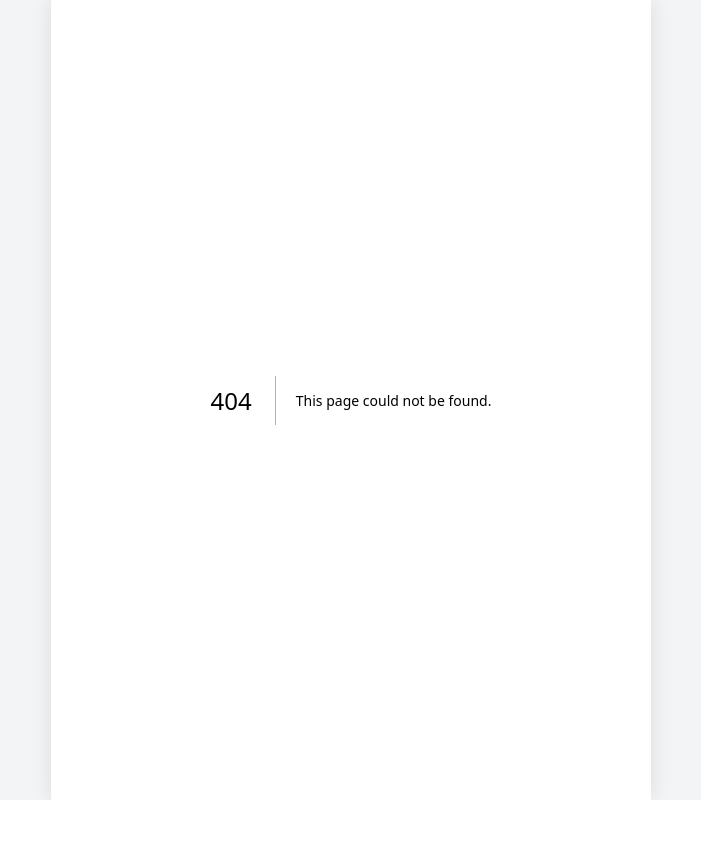
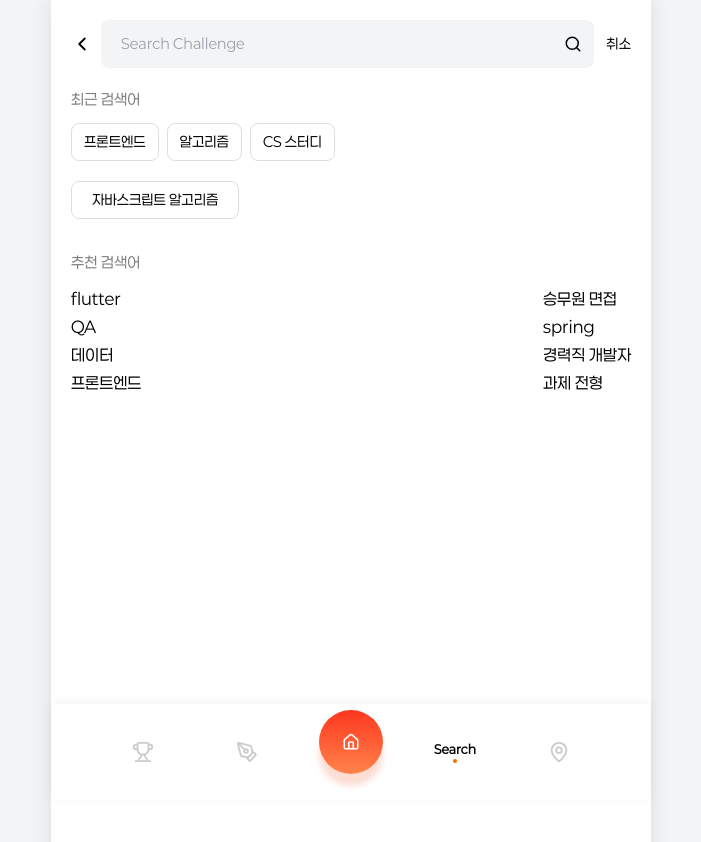
Before and after one commit to yeeun426/moyeo-web, a Next.js app: page /search in a window 1280 px wide. Before the commit this address had no page. Shown: the top 842 px of the page, without its empty margins (289-990 px from the left). Before the commit the page ends 800 px from the top, so only its background shows below. Built offline with nearby package versions, Linux system fonts and the light colour scheme.

Commit message:
feat : 검색 api 연동

```diff
--- /dev/null
+++ b/src/app/search/page.tsx
@@ -0,0 +1,185 @@
+"use client";
+
+import { useState } from "react";
+import { useRouter } from "next/navigation";
+import { ChevronLeft, Search, Calendar } from "lucide-react";
+import challengeApiService from "service/challengeService";
+
+function formatDate(dateStr: string) {
+  const date = new Date(dateStr);
+  return `${date.getFullYear()}.${date.getMonth() + 1}.${date.getDate()}`;
+}
+
+function getIconColor(type: string, status: string) {
+  if (status === "RECRUITING") return "#10b981"; // green
+  if (status === "INPROGRESS") return "#3b82f6"; // blue
+  if (status === "CLOSED") return "#f59e0b"; // yellow
+  return "#6b7280"; // gray
+}
+
+export default function SearchPage() {
+  const router = useRouter();
+  const [searchInput, setSearchInput] = useState("");
+  const [results, setResults] = useState<any[]>([]);
+  const [loading, setLoading] = useState(false);
+
+  const handleTagPress = (text: string) => {
+    setSearchInput(text);
+    handleSearch(text);
+  };
+
+  const handleSearch = async (keyword?: string) => {
+    const query = keyword ?? searchInput;
+    if (!query.trim()) return;
+
+    try {
+      setLoading(true);
+      const res = await challengeApiService.getChallenges({ search: query });
+      setResults(res.data.content);
+    } catch (err) {
+      console.error("검색 실패:", err);
+    } finally {
+      setLoading(false);
+    }
+  };
+
+  return (
+    <div className="min-h-screen bg-white">
+      <div className="p-5">
+        {/* Search Header */}
+        <div className="flex items-center mb-5">
+          <button onClick={() => router.back()} className="mr-2">
+            <ChevronLeft size={22} />
+          </button>
+
+          <div className="flex items-center flex-1 bg-gray-100 rounded-lg px-3 h-12">
+            <input
+              type="text"
+              placeholder="Search Challenge"
+              className="flex-1 bg-transparent text-sm text-black ml-2 outline-none"
+              value={searchInput}
+              onChange={(e) => setSearchInput(e.target.value)}
+              onKeyDown={(e) => e.key === "Enter" && handleSearch()}
+            />
+            <button onClick={() => handleSearch()}>
+              <Search size={18} className="text-black" />
+            </button>
+          </div>
+
+          <button
+            onClick={() => {
+              setSearchInput("");
+              setResults([]);
+            }}
+            className="ml-3 text-sm font-medium text-black"
+          >
+            취소
+          </button>
+        </div>
+
+        {/* 검색 전 → 추천 검색어 */}
+        {results.length === 0 && !loading && (
+          <>
+            <p className="text-[15px] text-[#7e7e7e] font-jua mb-3">
+              최근 검색어
+            </p>
+
+            <div className="flex flex-wrap mb-3">
+              {["프론트엔드", "알고리즘", "CS 스터디"].map((tag) => (
+                <button
+                  key={tag}
+                  onClick={() => handleTagPress(tag)}
+                  className="border border-[#dedede] rounded-lg py-2 px-3 mr-2 mb-2 text-sm text-black"
+                >
+                  {tag}
+                </button>
+              ))}
+            </div>
+
+            <div className="flex flex-wrap mb-5">
+              <button
+                onClick={() => handleTagPress("자바스크립트 알고리즘")}
+                className="border border-[#dedede] rounded-lg py-2 px-5 mb-3 text-sm text-black"
+              >
+                자바스크립트 알고리즘
+              </button>
+            </div>
+
+            <p className="text-[15px] text-[#7e7e7e] font-jua mb-3 mt-5">
+              추천 검색어
+            </p>
+
+            <div className="flex justify-between mb-6">
+              <p className="text-[16px] text-black leading-7 font-jua whitespace-pre-line">
+                flutter{"\n"}QA{"\n"}데이터{"\n"}프론트엔드
+              </p>
+              <p className="text-[16px] text-black leading-7 font-jua whitespace-pre-line">
+                승무원 면접{"\n"}spring{"\n"}경력직 개발자{"\n"}과제 전형
+              </p>
+            </div>
+          </>
+        )}
+
+        {/* 검색 후 → 결과 */}
+        <div className="space-y-4">
+          {loading ? (
+            <p className="text-gray-500">검색 중...</p>
+          ) : results.length === 0 && searchInput ? (
+            <div className="text-center py-8 text-gray-500">
+              검색 결과가 없습니다.
+            </div>
+          ) : (
+            results.map((challenge) => (
+              <div
+                key={challenge.challengeId}
+                className="bg-white rounded-2xl shadow-md p-4 flex items-center cursor-pointer hover:shadow-lg transition-shadow"
+                onClick={() =>
+                  router.push(`/challenge-detail/${challenge.challengeId}`)
+                }
+              >
+                <Calendar
+                  size={22}
+                  color={getIconColor(challenge.type, challenge.status)}
+                  className="flex-shrink-0"
+                />
+
+                <div className="flex-1 ml-3 flex justify-between items-center">
+                  <div>
+                    <p className="text-xs text-gray-500 mb-1">
+                      {formatDate(challenge.startDate)} ~{" "}
+                      {formatDate(challenge.endDate)}
+                    </p>
+                    <p className="text-base font-semibold text-gray-800">
+                      {challenge.title}
+                    </p>
+                    <p className="text-xs text-gray-400 mt-1">
+                      {challenge.type === "TIME"
+                        ? "시간 챌린지"
+                        : challenge.type}
+                    </p>
+                  </div>
+
+                  <div className="text-right">
+                    <p className="text-xs text-gray-500 mb-1">
+                      {challenge.type === "TIME" && challenge.option.time
+                        ? `${Math.floor(challenge.option.time / 60)}시간`
+                        : challenge.option.start && challenge.option.end
+                          ? `${challenge.option.start} - ${challenge.option.end}`
+                          : ""}
+                    </p>
+                    <p className="text-sm font-semibold text-gray-800">
+                      {challenge.participantsCount}/{challenge.maxParticipants}
+                    </p>
+                    <p className="text-xs text-gray-400">
+                      {challenge.fee.toLocaleString()}원
+                    </p>
+                  </div>
+                </div>
+              </div>
+            ))
+          )}
+        </div>
+      </div>
+    </div>
+  );
+}
--- a/src/components/MainLayout.tsx
+++ b/src/components/MainLayout.tsx
@@ -13,6 +13,7 @@ const tabPages = [
   "/create-challenge",
   "/success",
   "/info-accounts",
+  "/search",
 ];
 
 export default function MainLayout({ children }: MainLayoutProps) {
--- a/src/components/TabBar.tsx
+++ b/src/components/TabBar.tsx
@@ -23,7 +23,7 @@ const tabRoutes = [
     label: "Character",
   },
   { name: "home", path: "/home", icon: Home, label: "Home" },
-  { name: "success", path: "/success", icon: Search, label: "Success" },
+  { name: "search", path: "/search", icon: Search, label: "Search" },
   {
     name: "info-accounts",
     path: "/info-accounts",
--- a/src/service/challengeService.ts
+++ b/src/service/challengeService.ts
@@ -113,10 +113,10 @@ export const challengeService = {
       if (params?.page !== undefined)
         queryParams.append("page", params.page.toString());
       if (params?.limit !== undefined)
-        queryParams.append("limit", params.limit.toString());
+        queryParams.append("size", params.limit.toString());
       if (params?.type) queryParams.append("type", params.type);
       if (params?.status) queryParams.append("status", params.status);
-      if (params?.search) queryParams.append("search", params.search);
+      if (params?.search) queryParams.append("title", params.search);
 
       const queryString = queryParams.toString();
       const url = queryString
```
